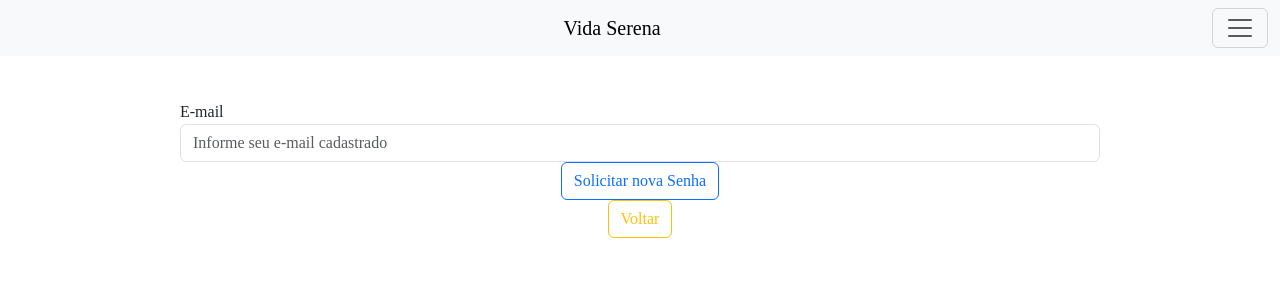
After one commit to Jfersonb/TrabalhoDW-MVC, a PHP site: template src/app/Views/user/resetSenha.html.twig in a window 1280 px wide. The commit adds this page. Shown: the top 300 px of the page. Run offline with PHP 8.4, Linux system fonts and the light colour scheme; the template is opened without the code that fills it, so the values that code supplies are empty; some libraries are stand-ins or nearby versions.

Commit message:
adicionano reset senha

```diff
--- a/docker-compose.yaml
+++ b/docker-compose.yaml
@@ -23,7 +23,7 @@ services:
       MARIADB_ROOT_PASSWORD: root
       MARIADB_DATABASE: vidaSerena
     ports:
-      - 3308:3306
+      - 3307:3306
     volumes:
       - ./src/SQL:/docker-entrypoint-initdb.d
       - db_data:/var/lib/mysql
--- a/src/app/Views/user/logar.html.twig
+++ b/src/app/Views/user/logar.html.twig
@@ -40,7 +40,7 @@
                     </a>
                 </div>
                 <div class="div-button d-flex justify-content-center mt-2">
-                    <a class="btn btn-outline-warning" href="/Index.php">
+                    <a class="btn btn-outline-warning" href="/">
                         Voltar
                     </a>
                 </div>
--- /dev/null
+++ b/src/app/Views/user/resetSenha.html.twig
@@ -0,0 +1,37 @@
+{% extends 'Base.html.twig' %}
+{% block menu %}
+  {{ include('./includes/menu.html.twig') }}
+{% endblock %}
+{% block principal %}
+  <main class="container mt-4">
+    <form id="resetForm" method="post" action="">
+      <div class="form-group">
+        <label for="exampleInputEmail1">E-mail</label>
+        <input type="email" name="email" class="form-control" id="exampleInputEmail1" aria-describedby="emailHelp" placeholder="Informe seu e-mail cadastrado" />
+      </div>
+
+      <div class="div-button d-flex justify-content-center">
+        <button type="submit" class="btn btn-outline-primary">Solicitar nova Senha</button>
+      </div>
+
+      <div class="div-button d-flex justify-content-center">
+        <a type="button" class="btn btn-outline-warning" href="/PHP/Logar.php">Voltar</a>
+      </div>
+    </form>
+  </main>
+{% endblock %}
+{% block js %}
+  <script>
+    document.getElementById('resetForm').addEventListener('submit', function (e) {
+      const emailInput = document.getElementById('exampleInputEmail1')
+      const email = emailInput.value.trim()
+
+      if (email === '') {
+        e.preventDefault()
+        alert('Por favor, digite seu e-mail.')
+      }
+    })
+  </script>
+
+  <script src="https://cdn.jsdelivr.net/npm/bootstrap@5.3.6/dist/js/bootstrap.bundle.min.js" integrity="sha384-j1CDi7MgGQ12Z7Qab0qlWQ/Qqz24Gc6BM0thvEMVjHnfYGF0rmFCozFSxQBxwHKO" crossorigin="anonymous"></script>
+{% endblock %}
```
